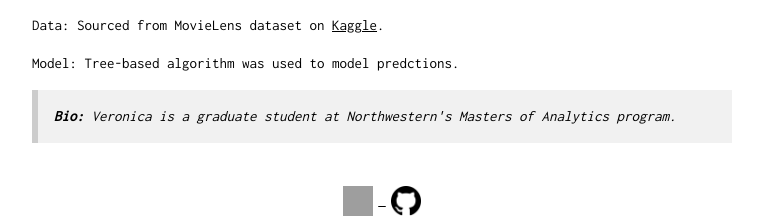
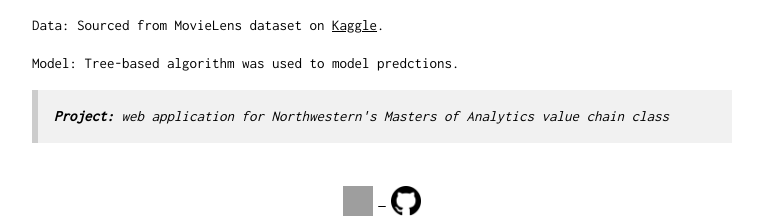
Before and after one commit to veronicahsieh/MSIA-movie-app-flask, a Flask app: page /about in a window 1280 px wide. Shown: the part 758-980 px from the top of the page, without its empty margins (258-1021 px from the left). Run offline with Flask 2, Linux system fonts and the light colour scheme; parts of the project's set-up code (start-up, migrations or seed data) failed here and were passed over; grey boxes are pictures that could not be loaded.

Commit message:
updated bio

```diff
--- a/msiapp/templates/about.html
+++ b/msiapp/templates/about.html
@@ -59,7 +59,7 @@ body, html {
     <p>Data: Sourced from MovieLens dataset on <a href="https://www.kaggle.com/rounakbanik/the-movies-dataset/data">Kaggle</a>.</p>
     <p>Model: Tree-based algorithm was used to model predctions.</p>
     <div class="w3-panel w3-leftbar w3-light-grey">
-      <p><i><strong>Bio: </strong>Veronica is a graduate student at Northwestern's Masters of Analytics program.</i></p>
+      <p><i><strong>Project: </strong> web application for Northwestern's Masters of Analytics value chain class</i></p>
     </div>
     <br>
     <div class = "icons" id = "logos" align = "center">
```
